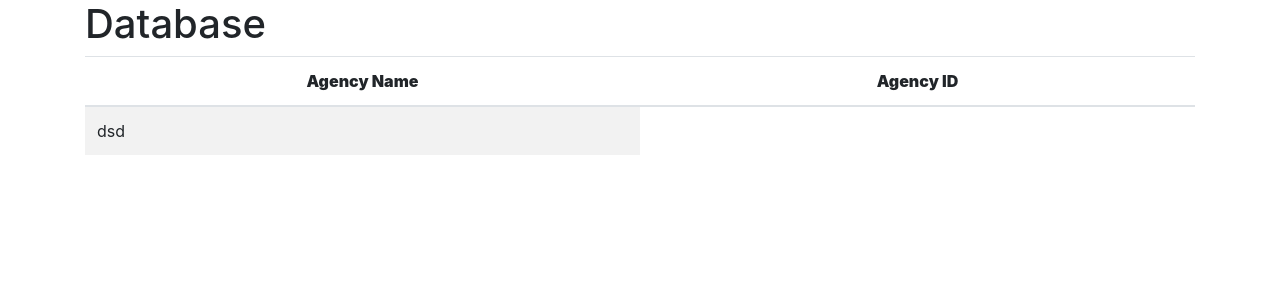
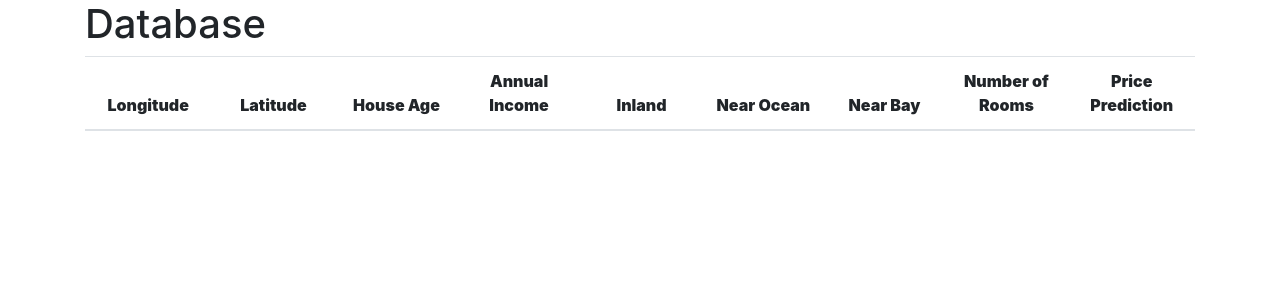
Before and after one commit to thaimac/COMP4312finalProject, a Flask app: template templates/stored_inferences.html in a window 1280 px wide. Shown: the part 56-356 px from the top of the page. Run offline with Flask 2, Linux system fonts and the light colour scheme; the template is opened without the code that fills it, so the values that code supplies are empty; parts of the project's set-up code (start-up, migrations or seed data) failed here and were passed over; some libraries are stand-ins or nearby versions.

Commit message:
Update stored_inferences.html

```diff
--- a/templates/stored_inferences.html
+++ b/templates/stored_inferences.html
@@ -10,26 +10,56 @@
 <h1>{% block title %}Database{% endblock %}</h1>
 <div class="row">
 <div class="col-12">
-	<table id="agency_table" class="table  table-striped" >
+	<table id="inference_table" class="table  table-striped" >
 
 									<thead>
 										<tr role="row">
-											<th class="sorting" tabindex="0" aria-controls="agency_table" rowspan="1" colspan="1" aria-label="Application No: activate to sort column ascending" style="width: 130px;text-align:center"><b>Agency Name</b></th>
-											<th class="sorting" tabindex="0" aria-controls="agency_table" rowspan="1" colspan="1" aria-label="Application No: activate to sort column ascending" style="width: 130px;text-align:center"><b>Agency ID</b></th>
+											<th class="sorting" tabindex="0" aria-controls="inference_table" rowspan="1" colspan="1" aria-label="Application No: activate to sort column ascending" style="width: 130px;text-align:center"><b>Longitude</b></th>
+											<th class="sorting" tabindex="0" aria-controls="inference_table" rowspan="1" colspan="1" aria-label="Application No: activate to sort column ascending" style="width: 130px;text-align:center"><b>Latitude</b></th>
+											<th class="sorting" tabindex="0" aria-controls="inference_table" rowspan="1" colspan="1" aria-label="Application No: activate to sort column ascending" style="width: 130px;text-align:center"><b>House Age</b></th>
+											<th class="sorting" tabindex="0" aria-controls="inference_table" rowspan="1" colspan="1" aria-label="Application No: activate to sort column ascending" style="width: 130px;text-align:center"><b>Annual Income</b></th>
+											<th class="sorting" tabindex="0" aria-controls="inference_table" rowspan="1" colspan="1" aria-label="Application No: activate to sort column ascending" style="width: 130px;text-align:center"><b>Inland</b></th>
+											<th class="sorting" tabindex="0" aria-controls="inference_table" rowspan="1" colspan="1" aria-label="Application No: activate to sort column ascending" style="width: 130px;text-align:center"><b>Near Ocean</b></th>
+											<th class="sorting" tabindex="0" aria-controls="inference_table" rowspan="1" colspan="1" aria-label="Application No: activate to sort column ascending" style="width: 130px;text-align:center"><b>Near Bay</b></th>
+											<th class="sorting" tabindex="0" aria-controls="inference_table" rowspan="1" colspan="1" aria-label="Application No: activate to sort column ascending" style="width: 130px;text-align:center"><b>Number of Rooms</b></th>
+											<th class="sorting" tabindex="0" aria-controls="inference_table" rowspan="1" colspan="1" aria-label="Application No: activate to sort column ascending" style="width: 130px;text-align:center"><b>Price Prediction</b></th>
 										</tr>
 									</thead>
 
 									<tbody>
-										<td>
-											dsd
-										</td>
+										<script>
+											window.onload = function () {
+												var col = [];
+												for (var i = 0; i < got_data.length; i++) {
+													for (var j in got_data[i]) {
+														if (col.indexOf(j) === -1) {
+															col.push(j);
+														}
+													}
+												}
+
+												var table = document.createElement("table");
+												var tr;
+
+												for (var i = 0; i < got_data.length; i++) {
+													row = table.insertRow(-1);
+													for (var j = 0; j < col.length; j++) {
+														var cell = row.insertCell(-1);
+														cell.innerHTML = got_data[i][col[j]];
+													}
+												}
+
+												var inference_table = document.getElementById('inference_table');
+												inference_table.appendChild(table);
+											}
+										</script>
 									</tbody>
 								</table>
 
 								<script>
 									$(document).ready(function ()
 									{
-										$('#agency_table').DataTable(
+										$('#inference_table').DataTable(
 										{
 											"paging": false // false to disable search (or any other option)
 										});
```
